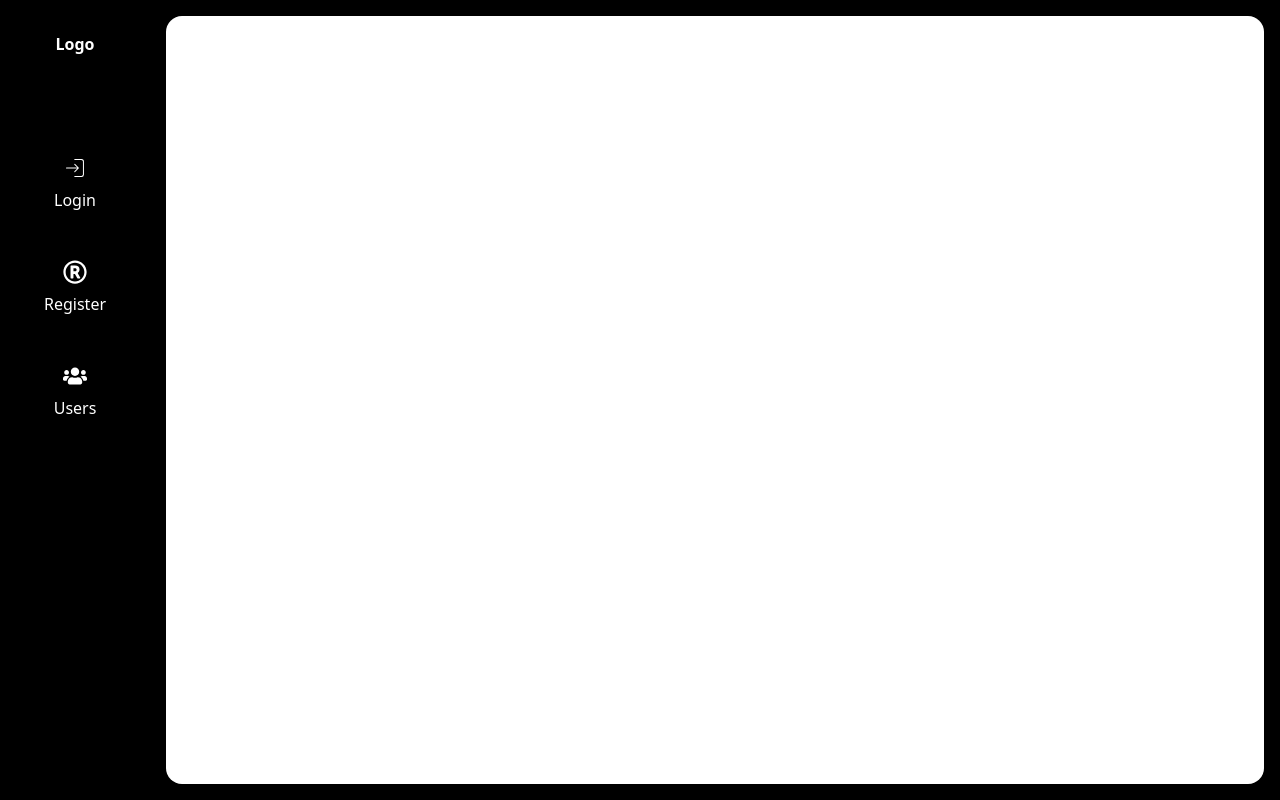
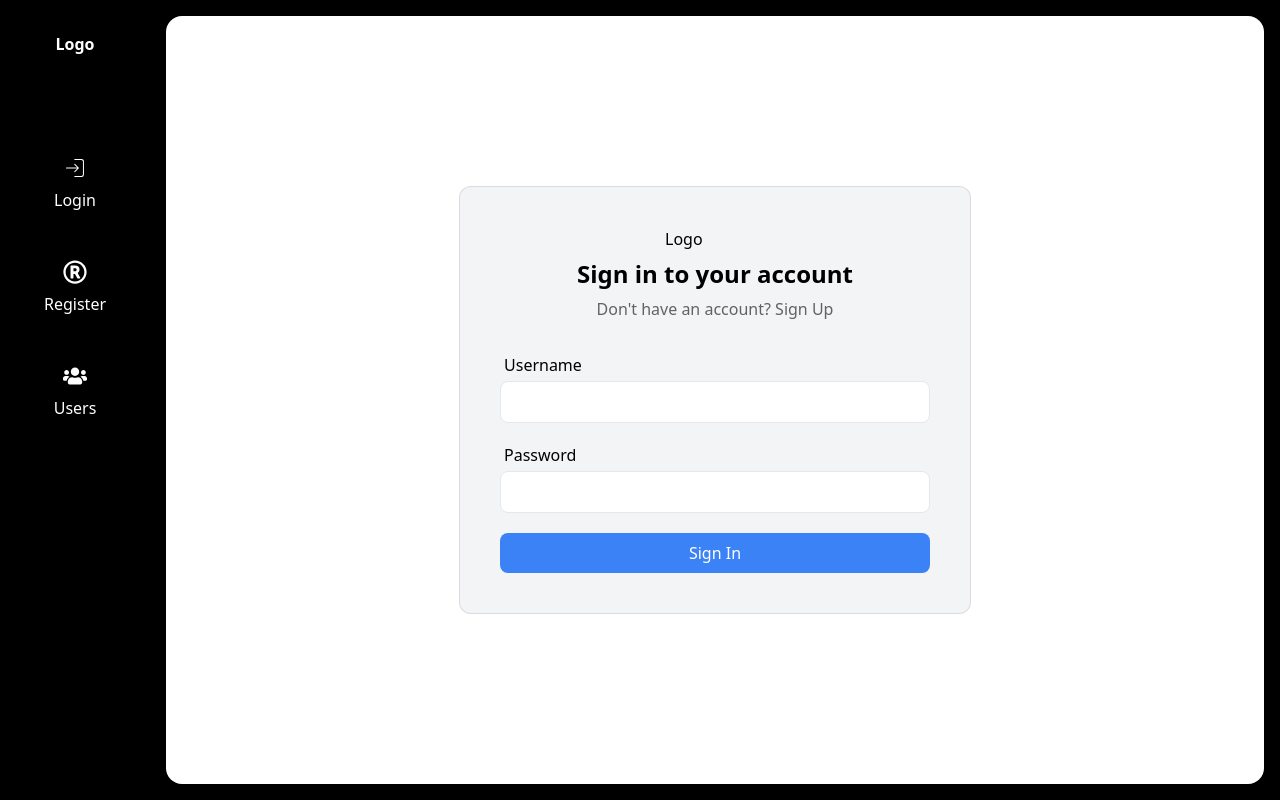
Before and after one commit to KIRANBADAKURAVA/Chat-APP, a React (Vite) app in the folder Client/Chat-App/: page / in a window 1280 px wide. Built offline with nearby package versions, Linux system fonts and the light colour scheme.

Commit message:
feat: update routing to redirect unauthenticated users to login; enhance Login and Register page layouts

```diff
--- a/Client/Chat-App/src/main.jsx
+++ b/Client/Chat-App/src/main.jsx
@@ -14,7 +14,7 @@ const router = createBrowserRouter([
     children: [
       {
         path: "/",
-        element: <Home/>
+        element: <Login/>
       },
       {
         path:'/login',
--- a/Client/Chat-App/src/pages/AllUsers.jsx
+++ b/Client/Chat-App/src/pages/AllUsers.jsx
@@ -1,14 +1,17 @@
 import React, { useEffect, useState } from 'react';
-import SearchBar from '../components/SearchBar';
+import { FiSearch } from 'react-icons/fi';
+import { useNavigate } from 'react-router-dom';
+import { useSelector } from 'react-redux';
 
-import { FiSearch } from 'react-icons/fi';
 
-import { useNavigate } from 'react-router-dom';
 
 function AllUsers() {
   const [user, setUser] = useState([]);
   const [hoveredUserId, setHoveredUserId] = useState(null);
   const navigate = useNavigate();
+
+    const authStatus = useSelector((state) => state.auth.status);
+
 
   useEffect(() => {
     async function getUsers() {
@@ -36,6 +39,12 @@ function AllUsers() {
   }, []);
 
   const handleChatClick = async (user) => {
+    if (!authStatus) {
+
+      navigate('/login')
+
+    }
+
     try {
       const response = await fetch(`http://localhost:9000/api/v1/message/sendIndividualMessage/${user._id}`, {
         method: 'POST',
@@ -138,10 +147,14 @@ function AllUsers() {
                   </div>
 
                   {/* "Say Hi" Text */}
-                  {hoveredUserId === userItem._id && (
-                    <div className="text-sm text-blue-600 font-medium bg-blue-50 px-3 py-1 rounded-lg shadow-md ">
-                      Say Hi
-                    </div>
+                  {hoveredUserId === userItem._id &&  (
+                   authStatus?   <div className="text-sm text-blue-600 font-medium bg-blue-50 px-3 py-1 rounded-lg shadow-md ">
+                   Say Hi
+                 </div>:
+
+                 <div className="text-sm text-blue-600 font-medium bg-blue-50 px-3 py-1 rounded-lg shadow-md ">
+                 Login
+               </div>
                   )}
                 </div>
                 </button>
--- a/Client/Chat-App/src/pages/Login.jsx
+++ b/Client/Chat-App/src/pages/Login.jsx
@@ -52,7 +52,7 @@ function Login() {
   };
 
   return (
-    <div className="flex items-center justify-center w-full">
+    <div className="flex items-center justify-center w-full h-full">
       <div className="mx-auto w-full max-w-lg bg-gray-100 rounded-xl p-10 border border-black/10">
         <div className="mb-2 flex justify-center">
           <span className="inline-block w-full max-w-[100px]">
@@ -63,7 +63,7 @@ function Login() {
         <p className="mt-2 text-center text-base text-black/60">
           Don&apos;t have an account?&nbsp;
           <Link
-            to="/signup"
+            to="/register"
             className="font-medium text-primary transition-all duration-200 hover:underline"
           >
             Sign Up
--- a/Client/Chat-App/src/pages/Register.jsx
+++ b/Client/Chat-App/src/pages/Register.jsx
@@ -59,7 +59,7 @@ function Register() {
     };
 
     return (
-        <div className='flex items-center justify-center w-full'>
+        <div className='flex items-center justify-center w-full h-full'>
             <div className='mx-auto w-full max-w-lg bg-gray-100 rounded-xl p-10 border border-black/10'>
                 <div className="mb-2 flex justify-center">
                     <span className="inline-block w-full max-w-[100px]">
```
